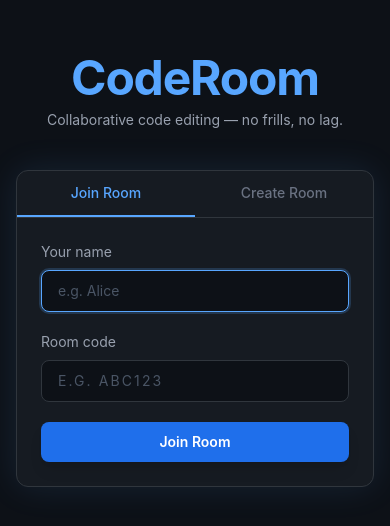
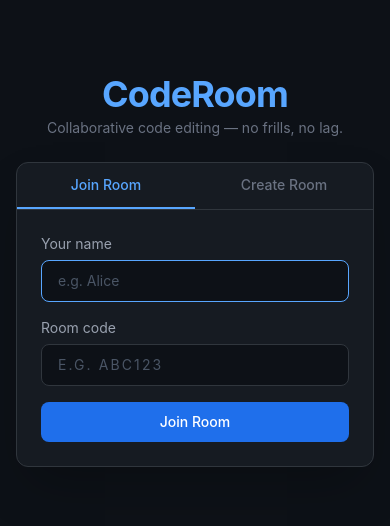
Before and after one commit to MrKalyanKing/CodeRoom, a React (Vite) app in the folder client/: page / in a window 390 px wide. Shown: the part 152-678 px from the top of the page. Built offline with nearby package versions, Linux system fonts and the light colour scheme.

Commit message:
Revert "Improve landing page responsiveness and UI polish"
This reverts commit 50e647e753ff5b5212546a4965d777de682c4d20.

```diff
--- a/client/src/feature/LandingPage/components/RoomForm.jsx
+++ b/client/src/feature/LandingPage/components/RoomForm.jsx
@@ -1,141 +1,3 @@
-// export function RoomForm({
-//     tab,
-//     switchTab,
-//     handle,
-//     setHandle,
-//     roomName,
-//     setRoomName,
-//     roomPassword,
-//     setRoomPassword,
-//     code,
-//     setCode,
-//     handleCreate,
-//     handleJoinForm,
-//     error,
-//     loading
-// }) {
-//     const inputClass =
-//         'w-full bg-[#0d1117] border border-[#30363d] rounded-lg px-4 py-2.5 text-white placeholder-gray-600 focus:outline-none focus:border-[#58a6ff] focus:ring-2 focus:ring-[#58a6ff]/20 transition-colors text-sm';
-
-//     return (
-//         <div className="min-h-screen bg-[#0d1117] flex flex-col items-center justify-center px-4">
-//             <header className="mb-6 text-center">
-//                 <h1 className="text-4xl font-bold text-[#58a6ff] tracking-tight">CodeRoom</h1>
-//                 <p className="text-gray-500 text-sm mt-1">Collaborative code editing — no frills, no lag.</p>
-//             </header>
-
-//             <div className="bg-[#161b22] rounded-xl w-full max-w-md shadow-[0_10px_30px_rgba(0,0,0,0.4)] border border-[#30363d] overflow-hidden">
-//                 <div className="flex border-b border-[#30363d]">
-//                     <button
-//                         className={`flex-1 py-3 px-4 text-sm font-medium border-b-2 transition-colors ${
-//                             tab === 'join'
-//                                 ? 'border-[#58a6ff] text-[#58a6ff]'
-//                                 : 'border-transparent text-gray-500 hover:text-gray-300'
-//                         }`}
-//                         onClick={() => switchTab('join')}
-//                     >
-//                         Join Room
-//                     </button>
-//                     <button
-//                         className={`flex-1 py-3 px-4 text-sm font-medium border-b-2 transition-colors ${
-//                             tab === 'create'
-//                                 ? 'border-[#58a6ff] text-[#58a6ff]'
-//                                 : 'border-transparent text-gray-500 hover:text-gray-300'
-//                         }`}
-//                         onClick={() => switchTab('create')}
-//                     >
-//                         Create Room
-//                     </button>
-//                 </div>
-
-//                 <form onSubmit={tab === 'create' ? handleCreate : handleJoinForm} className="p-6 space-y-4">
-//                     <div>
-//                         <label htmlFor="handle" className="block text-sm text-gray-400 mb-1.5">Your name</label>
-//                         <input
-//                             id="handle"
-//                             type="text"
-//                             placeholder="e.g. Alice"
-//                             value={handle}
-//                             onChange={(e) => setHandle(e.target.value)}
-//                             maxLength={30}
-//                             autoFocus
-//                             className={inputClass}
-//                         />
-//                     </div>
-
-//                     {tab === 'create' && (
-//                         <>
-//                             <div>
-//                                 <label htmlFor="roomName" className="block text-sm text-gray-400 mb-1.5">Room name</label>
-//                                 <input
-//                                     id="roomName"
-//                                     type="text"
-//                                     placeholder="e.g. Sprint Session"
-//                                     value={roomName}
-//                                     onChange={(e) => setRoomName(e.target.value)}
-//                                     maxLength={50}
-//                                     className={inputClass}
-//                                 />
-//                             </div>
-//                             <div>
-//                                 <label htmlFor="createPassword" className="block text-sm text-gray-400 mb-1.5">
-//                                     Password{' '}
-//                                     <span className="text-gray-600">(optional)</span>
-//                                 </label>
-//                                 <input
-//                                     id="createPassword"
-//                                     type="password"
-//                                     placeholder="Leave empty for open room"
-//                                     value={roomPassword}
-//                                     onChange={(e) => setRoomPassword(e.target.value)}
-//                                     className={inputClass}
-//                                 />
-//                             </div>
-//                         </>
-//                     )}
-
-//                     {tab === 'join' && (
-//                         <div>
-//                             <label htmlFor="code" className="block text-sm text-gray-400 mb-1.5">Room code</label>
-//                             <input
-//                                 id="code"
-//                                 type="text"
-//                                 placeholder="E.G. ABC123"
-//                                 value={code}
-//                                 onChange={(e) => setCode(e.target.value.toUpperCase())}
-//                                 maxLength={6}
-//                                 style={{ letterSpacing: '0.15em', textTransform: 'uppercase' }}
-//                                 className={inputClass}
-//                             />
-//                         </div>
-//                     )}
-
-//                     {error && <p className="text-red-400 text-sm">{error}</p>}
-
-//                     <button
-//                         className="w-full bg-[#1f6feb] text-white rounded-lg py-2.5 text-sm font-medium hover:bg-[#388bfd] hover:scale-[1.02] active:scale-[0.98] transition-all duration-200 disabled:opacity-50 disabled:cursor-not-allowed"
-//                         type="submit"
-//                         disabled={loading}
-//                     >
-//                         {loading ? 'Joining Room...' : tab === 'create' ? 'Create Room' : 'Join Room'}
-//                     </button>
-//                 </form>
-//             </div>
-//         </div>
-//     );
-// }
-
-
-
-
-
-
-
-
-
-
-
-
 export function RoomForm({
     tab,
     switchTab,
@@ -153,68 +15,45 @@ export function RoomForm({
     loading
 }) {
     const inputClass =
-        "w-full bg-[#0d1117] border border-[#30363d] rounded-lg px-4 py-2.5 text-white placeholder-gray-600 focus:outline-none focus:border-[#58a6ff] focus:ring-2 focus:ring-[#58a6ff]/20 transition-all duration-200 text-sm";
+        'w-full bg-[#0d1117] border border-[#30363d] rounded-lg px-4 py-2.5 text-white placeholder-gray-600 focus:outline-none focus:border-[#58a6ff] transition-colors text-sm';
 
     return (
-        <div className="min-h-screen bg-[#0d1117] flex flex-col items-center justify-center px-4 sm:px-6">
-            <header className="mb-10 text-center">
-                <h1 className="text-5xl font-bold text-[#58a6ff] tracking-tight">
-                    CodeRoom
-                </h1>
-
-                <p className="text-gray-400 text-sm mt-2">
-                    Collaborative code editing — no frills, no lag.
-                </p>
+        <div className="min-h-screen bg-[#0d1117] flex flex-col items-center justify-center px-4">
+            <header className="mb-6 text-center">
+                <h1 className="text-4xl font-bold text-[#58a6ff] tracking-tight">CodeRoom</h1>
+                <p className="text-gray-500 text-sm mt-1">Collaborative code editing — no frills, no lag.</p>
             </header>
 
-            <div className="bg-[#161b22] rounded-xl w-full max-w-md border border-[#30363d] shadow-[0_0_35px_rgba(88,166,255,0.12)] overflow-hidden transition-all duration-300">
-
-                {/* Tabs */}
-
+            <div className="bg-[#161b22] rounded-xl w-full max-w-md shadow-2xl border border-[#30363d] overflow-hidden">
                 <div className="flex border-b border-[#30363d]">
-
                     <button
-                        type="button"
-                        onClick={() => switchTab("join")}
-                        className={`flex-1 py-3 px-4 text-sm font-medium border-b-2 transition-all duration-200 ${
-                            tab === "join"
-                                ? "border-[#58a6ff] text-[#58a6ff]"
-                                : "border-transparent text-gray-500 hover:text-gray-300 hover:bg-[#21262d]"
+                        className={`flex-1 py-3 px-4 text-sm font-medium border-b-2 transition-colors ${
+                            tab === 'join'
+                                ? 'border-[#58a6ff] text-[#58a6ff]'
+                                : 'border-transparent text-gray-500 hover:text-gray-300'
                         }`}
+                        onClick={() => switchTab('join')}
                     >
                         Join Room
                     </button>
-
                     <button
-                        type="button"
-                        onClick={() => switchTab("create")}
-                        className={`flex-1 py-3 px-4 text-sm font-medium border-b-2 transition-all duration-200 ${
-                            tab === "create"
-                                ? "border-[#58a6ff] text-[#58a6ff]"
-                                : "border-transparent text-gray-500 hover:text-gray-300 hover:bg-[#21262d]"
+                        className={`flex-1 py-3 px-4 text-sm font-medium border-b-2 transition-colors ${
+                            tab === 'create'
+                                ? 'border-[#58a6ff] text-[#58a6ff]'
+                                : 'border-transparent text-gray-500 hover:text-gray-300'
                         }`}
+                        onClick={() => switchTab('create')}
                     >
                         Create Room
                     </button>
-
                 </div>
 
-                <form
-                    onSubmit={tab === "create" ? handleCreate : handleJoinForm}
-                    className="p-6 space-y-5"
-                >
+                <form onSubmit={tab === 'create' ? handleCreate : handleJoinForm} className="p-6 space-y-4">
                     <div>
-                        <label
-                            htmlFor="handle"
-                            className="block text-sm text-gray-400 mb-2"
-                        >
-                            Your name
-                        </label>
-
+                        <label htmlFor="handle" className="block text-sm text-gray-400 mb-1.5">Your name</label>
                         <input
                             id="handle"
                             type="text"
-                            autoComplete="nickname"
                             placeholder="e.g. Alice"
                             value={handle}
                             onChange={(e) => setHandle(e.target.value)}
@@ -224,16 +63,10 @@ export function RoomForm({
                         />
                     </div>
 
-                    {tab === "create" && (
+                    {tab === 'create' && (
                         <>
                             <div>
-                                <label
-                                    htmlFor="roomName"
-                                    className="block text-sm text-gray-400 mb-2"
-                                >
-                                    Room name
-                                </label>
-
+                                <label htmlFor="roomName" className="block text-sm text-gray-400 mb-1.5">Room name</label>
                                 <input
                                     id="roomName"
                                     type="text"
@@ -244,79 +77,47 @@ export function RoomForm({
                                     className={inputClass}
                                 />
                             </div>
-
                             <div>
-                                <label
-                                    htmlFor="createPassword"
-                                    className="block text-sm text-gray-400 mb-2"
-                                >
-                                    Password{" "}
-                                    <span className="text-gray-500">
-                                        (optional)
-                                    </span>
+                                <label htmlFor="createPassword" className="block text-sm text-gray-400 mb-1.5">
+                                    Password{' '}
+                                    <span className="text-gray-600">(optional)</span>
                                 </label>
-
                                 <input
                                     id="createPassword"
                                     type="password"
-                                    autoComplete="new-password"
                                     placeholder="Leave empty for open room"
                                     value={roomPassword}
-                                    onChange={(e) =>
-                                        setRoomPassword(e.target.value)
-                                    }
+                                    onChange={(e) => setRoomPassword(e.target.value)}
                                     className={inputClass}
                                 />
                             </div>
                         </>
                     )}
 
-                    {tab === "join" && (
+                    {tab === 'join' && (
                         <div>
-                            <label
-                                htmlFor="code"
-                                className="block text-sm text-gray-400 mb-2"
-                            >
-                                Room code
-                            </label>
-
+                            <label htmlFor="code" className="block text-sm text-gray-400 mb-1.5">Room code</label>
                             <input
                                 id="code"
                                 type="text"
                                 placeholder="E.G. ABC123"
                                 value={code}
-                                onChange={(e) =>
-                                    setCode(e.target.value.toUpperCase())
-                                }
+                                onChange={(e) => setCode(e.target.value.toUpperCase())}
                                 maxLength={6}
-                                autoComplete="off"
-                                style={{
-                                    letterSpacing: "0.15em",
-                                    textTransform: "uppercase",
-                                }}
+                                style={{ letterSpacing: '0.15em', textTransform: 'uppercase' }}
                                 className={inputClass}
                             />
                         </div>
                     )}
 
-                    {error && (
-                        <div className="bg-red-500/10 border border-red-500/20 rounded-lg p-3">
-                            <p className="text-red-400 text-sm">{error}</p>
-                        </div>
-                    )}
+                    {error && <p className="text-red-400 text-sm">{error}</p>}
 
                     <button
+                        className="w-full bg-[#1f6feb] text-white rounded-lg py-2.5 text-sm font-medium hover:bg-[#388bfd] transition-colors disabled:opacity-50 disabled:cursor-not-allowed"
                         type="submit"
                         disabled={loading}
-                        className="w-full bg-[#1f6feb] text-white rounded-lg py-2.5 text-sm font-semibold hover:bg-[#388bfd] hover:scale-[1.02] active:scale-[0.98] transition-all duration-200 shadow-lg disabled:opacity-50 disabled:cursor-not-allowed"
                     >
-                        {loading
-                            ? tab === "create"
-                                ? "Creating Room..."
-                                : "Joining Room..."
-                            : tab === "create"
-                            ? "Create Room"
-                            : "Join Room"}
+                        {loading ? 'Loading…' : tab === 'create' ? 'Create Room' : 'Join Room'}
                     </button>
                 </form>
             </div>
```
